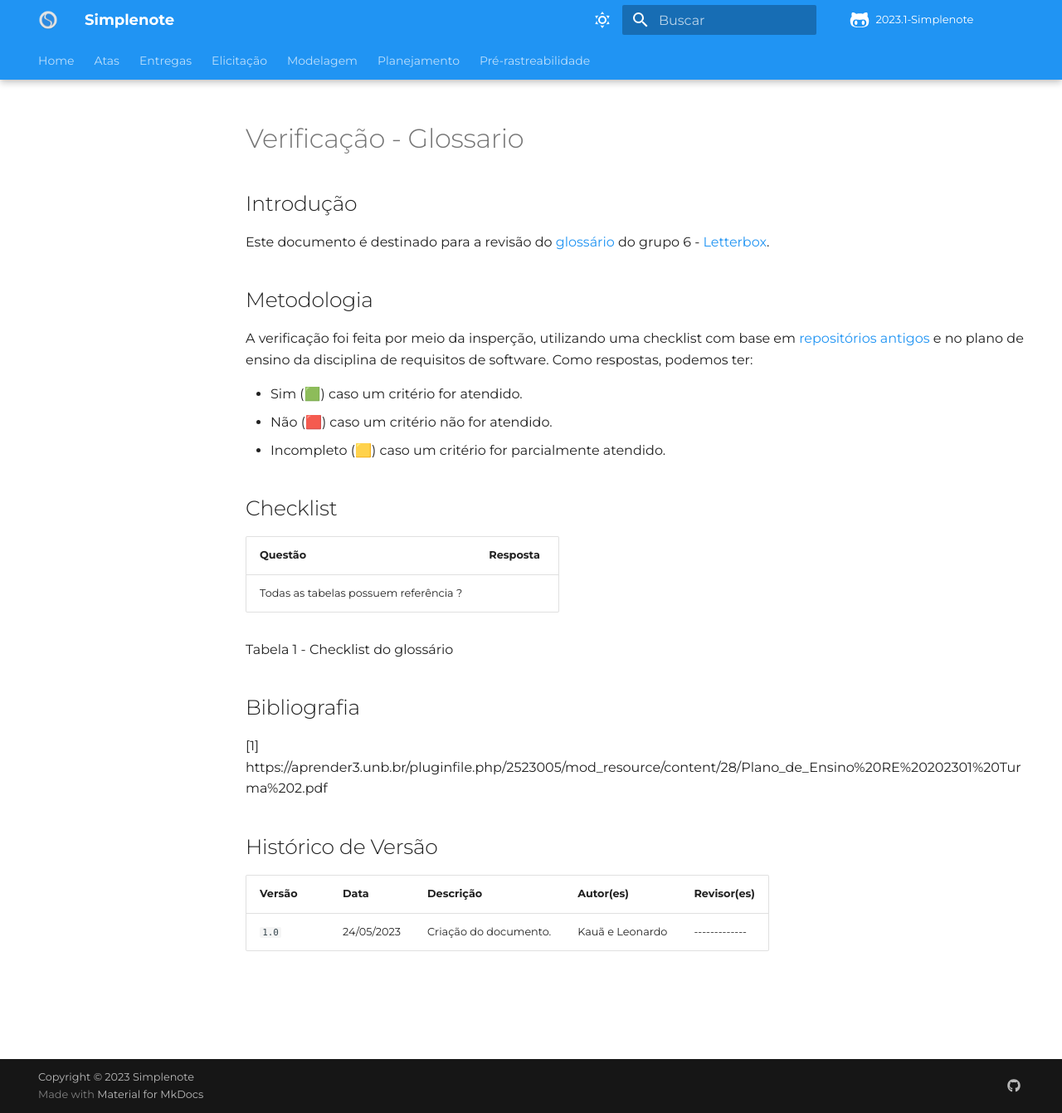
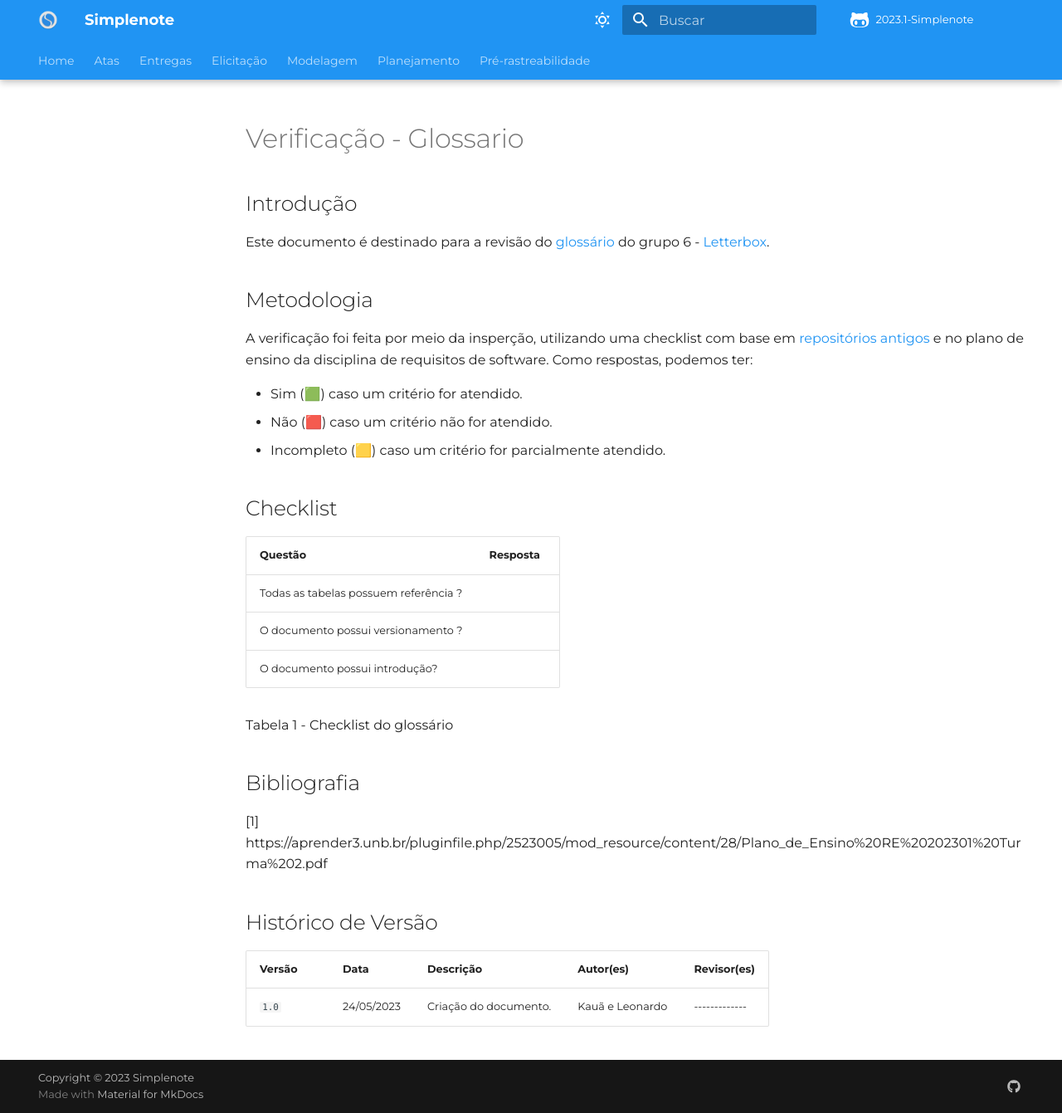
Before and after one commit to Requisitos-de-Software/2023.1-Simplenote, an MkDocs documentation site: the page built from docs/analise/elicitacao/Glossario.md, in a window 1280 px wide and 1341 px high. Shown: the whole window at 83% size. Built offline with MkDocs 1.6.1 and Material for MkDocs 9.7.7, drawn with Linux system fonts in a browser that asks for light colours; some web fonts are replaced; comment, search, counter and statistics services are not loaded.

Commit message:
Atualizar o Glossario.md

```diff
--- a/docs/analise/elicitacao/Glossario.md
+++ b/docs/analise/elicitacao/Glossario.md
@@ -15,6 +15,8 @@ A verificação foi feita por meio da insperção, utilizando uma checklist com
 |Questão|Resposta|
 |-------|--------|
 |Todas as tabelas possuem referência ?||
+|O documento possui versionamento ? ||
+|O documento possui introdução? ||
 
 
 Tabela 1 - Checklist do glossário
```
